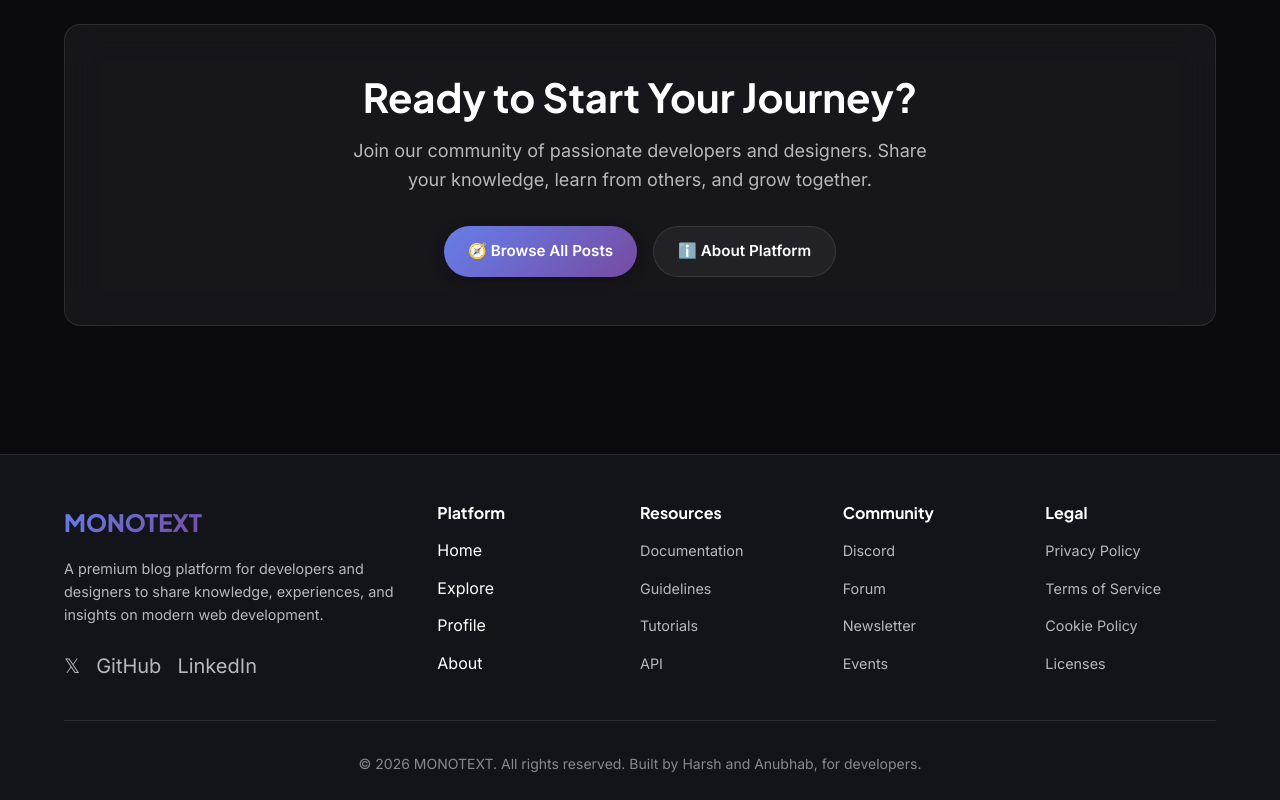
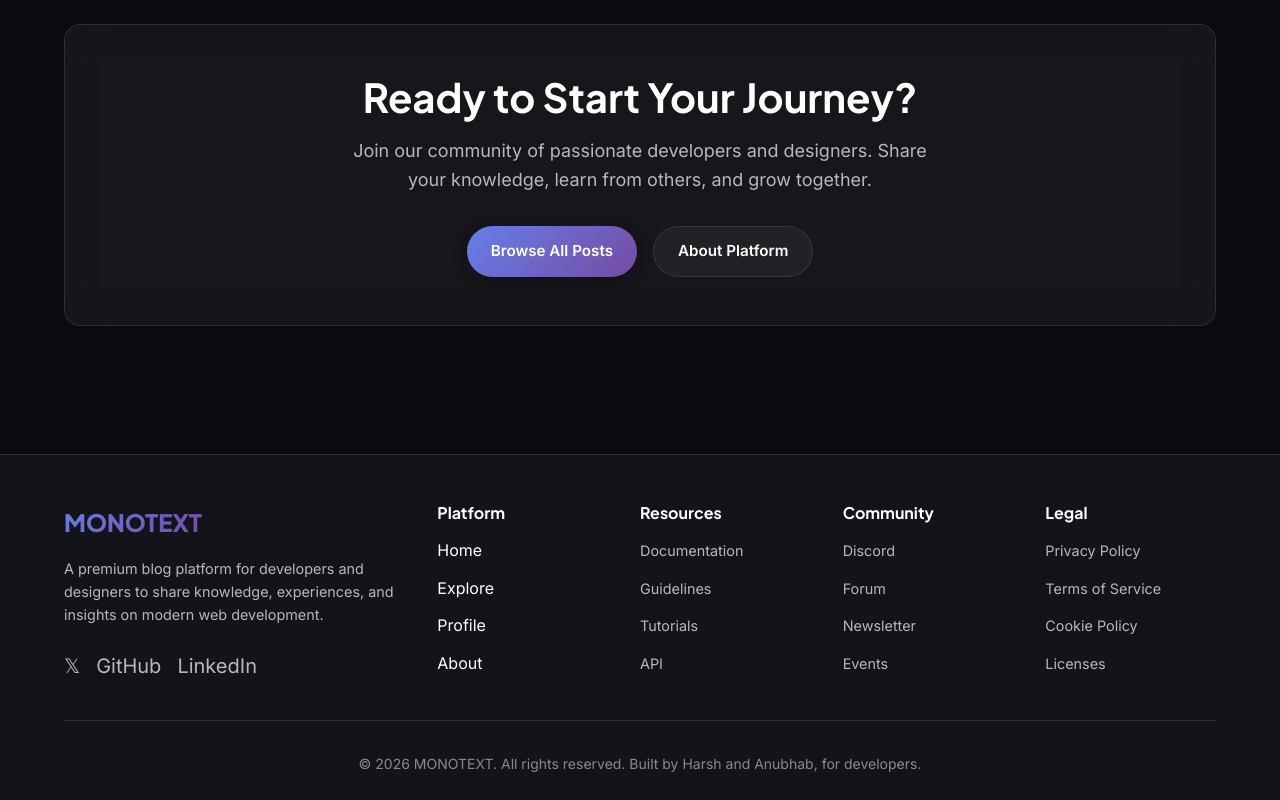
Before and after one commit to Harsh-pa-thak/Mono-Text, a React (Vite) app in the folder client/: page / in a window 1280 px wide. Shown: the part 1565-2365 px from the top of the page. Built offline with nearby package versions, Linux system fonts and the light colour scheme; no server answers.

Commit message:
second final touch

```diff
--- a/client/src/pages/Home.jsx
+++ b/client/src/pages/Home.jsx
@@ -141,10 +141,10 @@ export default function Home() {
             </p>
             <div style={{ display: 'flex', gap: '1rem', justifyContent: 'center', flexWrap: 'wrap' }}>
               <button className="btn-primary" onClick={() => navigate('/explore')}>
-                🧭 Browse All Posts
+                Browse All Posts
               </button>
               <button className="btn-secondary" onClick={() => navigate('/about')}>
-                ℹ️ About Platform
+                About Platform
               </button>
             </div>
           </div>
```
